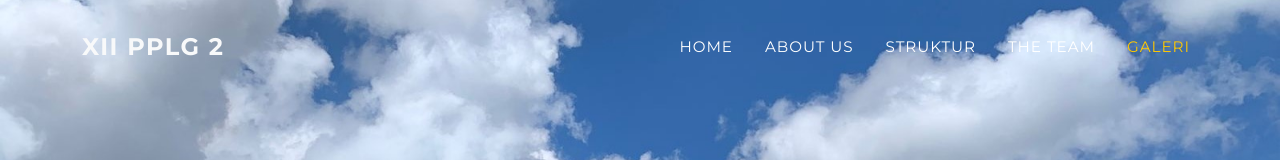
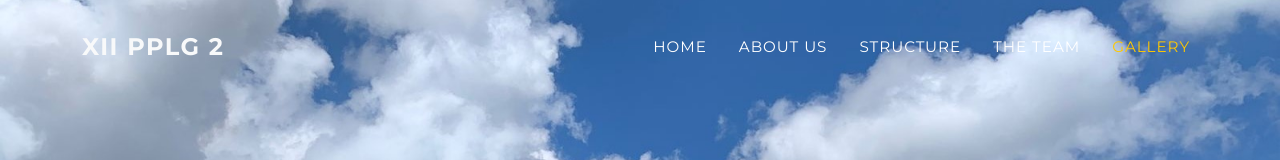
Before and after one commit to Tayen15/pplg2-web, a plain HTML site: page index.html in a window 1280 px wide. Shown: the top 160 px of the page. Drawn offline with nearby package versions, Linux system fonts and the light colour scheme.

Commit message:
Indo to English

```diff
--- a/index.html
+++ b/index.html
@@ -118,9 +118,9 @@
                     <ul class="navbar-nav text-uppercase ms-auto py-4 py-lg-0">
                          <li class="nav-item"><a href="#flying" class="nav-link">Home</a></li>
                          <li class="nav-item"><a href="#about-us" class="nav-link">About Us</a></li>
-                         <li class="nav-item"><a href="#structure" class="nav-link">Struktur</a></li>
+                         <li class="nav-item"><a href="#structure" class="nav-link">Structure</a></li>
                          <li class="nav-item"><a href="#team" class="nav-link">The Team</a></li>
-                         <li class="nav-item"><a href="#gallery" class="nav-link">Galeri</a></li>
+                         <li class="nav-item"><a href="#gallery" class="nav-link">Gallery</a></li>
                     </ul>
                </div>
           </div>
```
